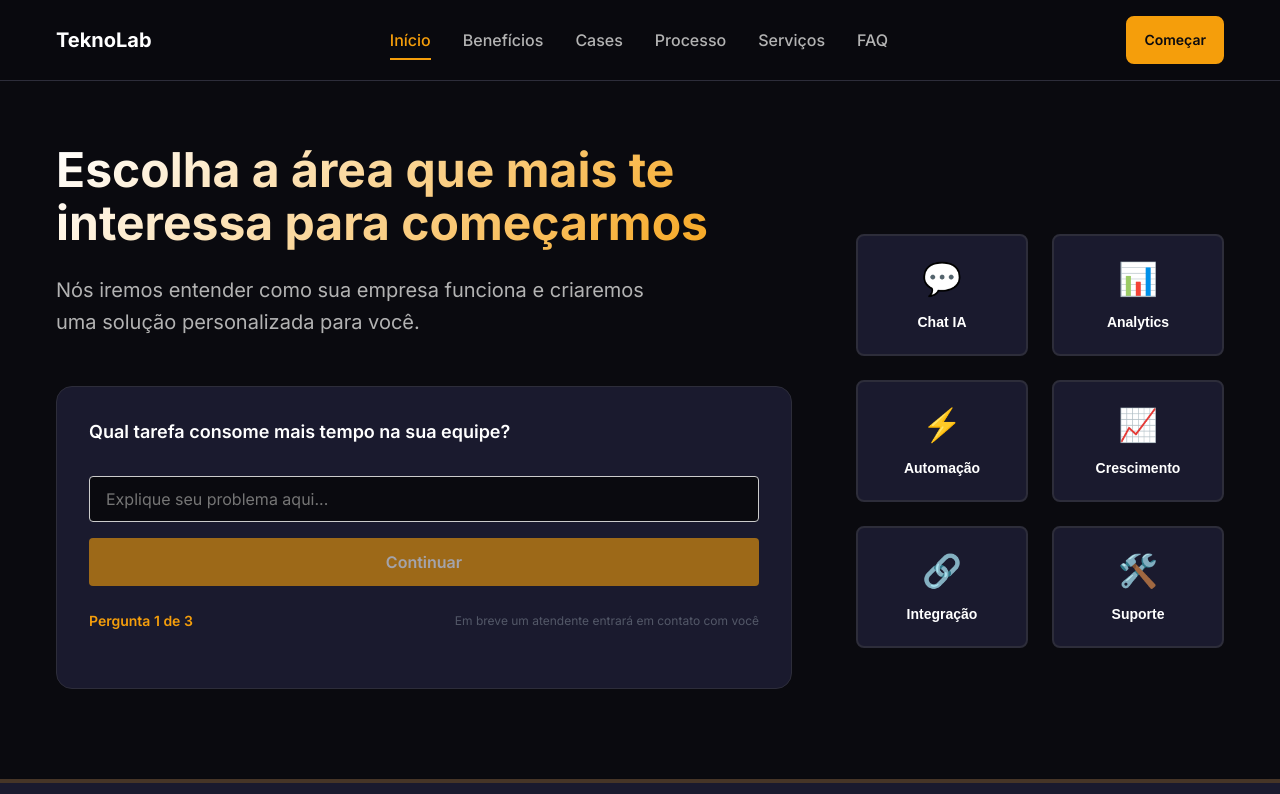
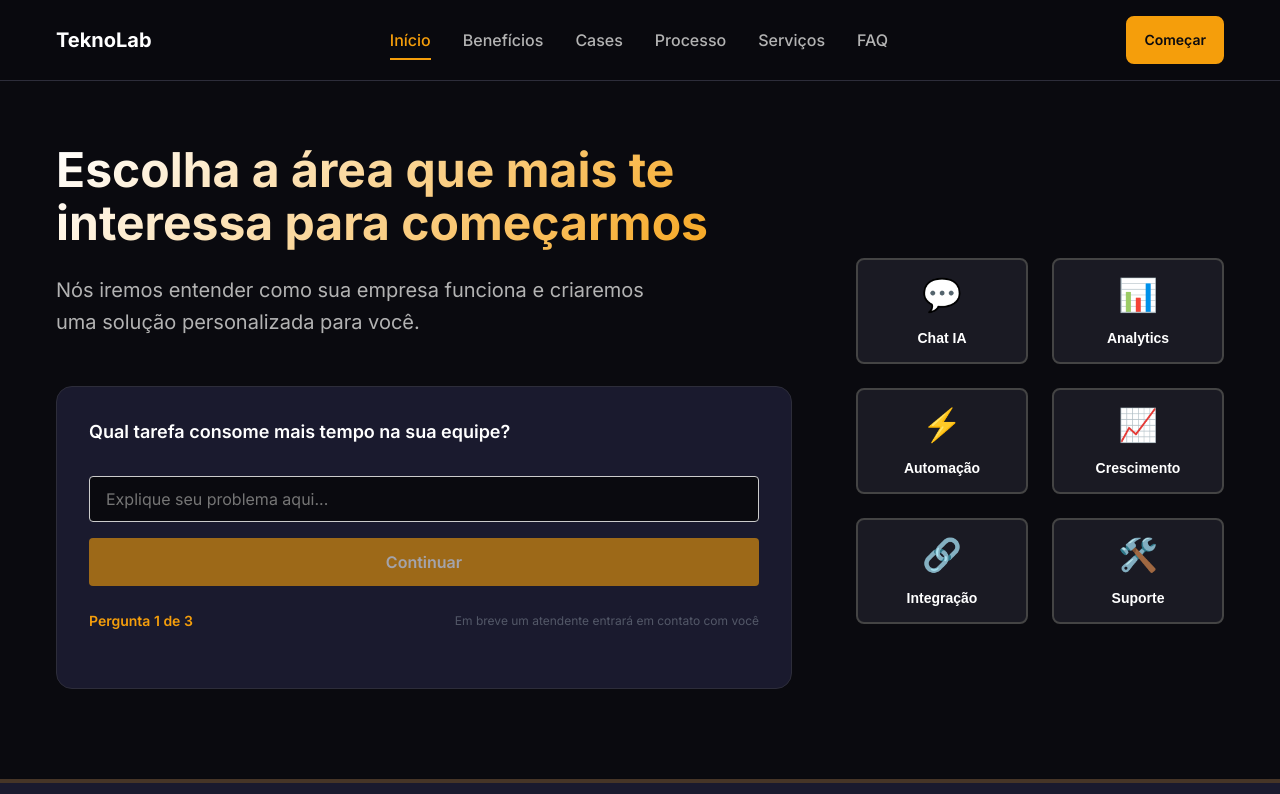
Before and after one commit to Cardoso05/LANDING-PAGE--SAW, a React (Create React App) app: page / in a window 1280 px wide. Shown: the top 794 px of the page. Built offline with nearby package versions, Linux system fonts and the light colour scheme; no server answers.

Commit message:
fix: simplificar efeito borda com box-shadow animado + important

```diff
--- a/src/components/HeroSection.module.css
+++ b/src/components/HeroSection.module.css
@@ -1,52 +1,48 @@
 /* Estilos para botões de área interativos */
 .heroVisualItem {
-  background: var(--background-light);
-  border: 2px solid var(--border);
-  border-radius: var(--border-radius);
-  padding: var(--spacing-lg);
-  text-align: center;
-  cursor: pointer;
-  transition: all 0.3s ease;
-  display: flex;
-  flex-direction: column;
-  align-items: center;
-  gap: 0.5rem;
-  color: #fff !important;
-  position: relative;
-  overflow: hidden;
+  background: rgba(30, 30, 40, 0.8) !important;
+  border: 2px solid #444 !important;
+  border-radius: 8px !important;
+  padding: 1rem !important;
+  text-align: center !important;
+  cursor: pointer !important;
+  transition: all 0.3s ease !important;
+  display: flex !important;
+  flex-direction: column !important;
+  align-items: center !important;
+  gap: 0.5rem !important;
+  color: #ffffff !important;
+  position: relative !important;
+  overflow: hidden !important;
+  box-shadow: 0 0 0 2px transparent !important;
+  animation: borderGlow 3s ease-in-out infinite !important;
 }
 
-.heroVisualItem::before {
-  content: '';
-  position: absolute;
-  top: -2px;
-  left: -2px;
-  right: -2px;
-  bottom: -2px;
-  background: linear-gradient(45deg, #F59E0B, #FCD34D, #F59E0B, #FCD34D);
-  background-size: 400% 400%;
-  border-radius: var(--border-radius);
-  z-index: -1;
-  opacity: 0.6;
-  animation: gradientShift 3s ease-in-out infinite;
-  transition: opacity 0.3s ease;
-}
-
-@keyframes gradientShift {
-  0%, 100% { background-position: 0% 50%; }
-  50% { background-position: 100% 50%; }
+@keyframes borderGlow {
+  0% {
+    box-shadow: 0 0 0 2px #F59E0B !important;
+  }
+  25% {
+    box-shadow: 0 0 0 2px #FCD34D !important;
+  }
+  50% {
+    box-shadow: 0 0 0 2px #F59E0B !important;
+  }
+  75% {
+    box-shadow: 0 0 0 2px #FCD34D !important;
+  }
+  100% {
+    box-shadow: 0 0 0 2px #F59E0B !important;
+  }
 }
 
 .heroVisualItem:hover {
-  border-color: var(--secondary);
-  background: rgba(245, 158, 11, 0.1);
-  transform: translateY(-2px);
-  box-shadow: 0 4px 12px rgba(245, 158, 11, 0.2);
+  border-color: #F59E0B !important;
+  background: rgba(245, 158, 11, 0.2) !important;
+  transform: translateY(-2px) !important;
+  box-shadow: 0 4px 12px rgba(245, 158, 11, 0.4), 0 0 0 3px #F59E0B !important;
   color: #fff !important;
-}
-
-.heroVisualItem:hover::before {
-  opacity: 1;
+  animation: borderGlow 1.5s ease-in-out infinite !important;
 }
 
 .heroVisualItem,
@@ -57,28 +53,24 @@
 }
 
 .heroVisualItem.selected {
-  border-color: var(--secondary);
-  background: var(--secondary);
+  border-color: #F59E0B !important;
+  background: #F59E0B !important;
   color: #fff !important;
-  box-shadow: 0 0 20px rgba(245, 158, 11, 0.5);
-}
-
-.heroVisualItem.selected::before {
-  opacity: 1;
-  animation-duration: 2s;
+  box-shadow: 0 0 20px rgba(245, 158, 11, 0.8), 0 0 0 4px #FCD34D !important;
+  animation: borderGlow 1s ease-in-out infinite !important;
 }
 
 .heroVisualItem.selected .visualIcon {
-  transform: scale(1.2);
+  transform: scale(1.2) !important;
 }
 
 .visualIcon {
-  font-size: 2rem;
-  transition: transform 0.3s ease;
+  font-size: 2rem !important;
+  transition: transform 0.3s ease !important;
 }
 
 .heroVisualItem span {
-  font-weight: 600;
-  font-size: 0.875rem;
+  font-weight: 600 !important;
+  font-size: 0.875rem !important;
   color: #fff !important;
 }
```
